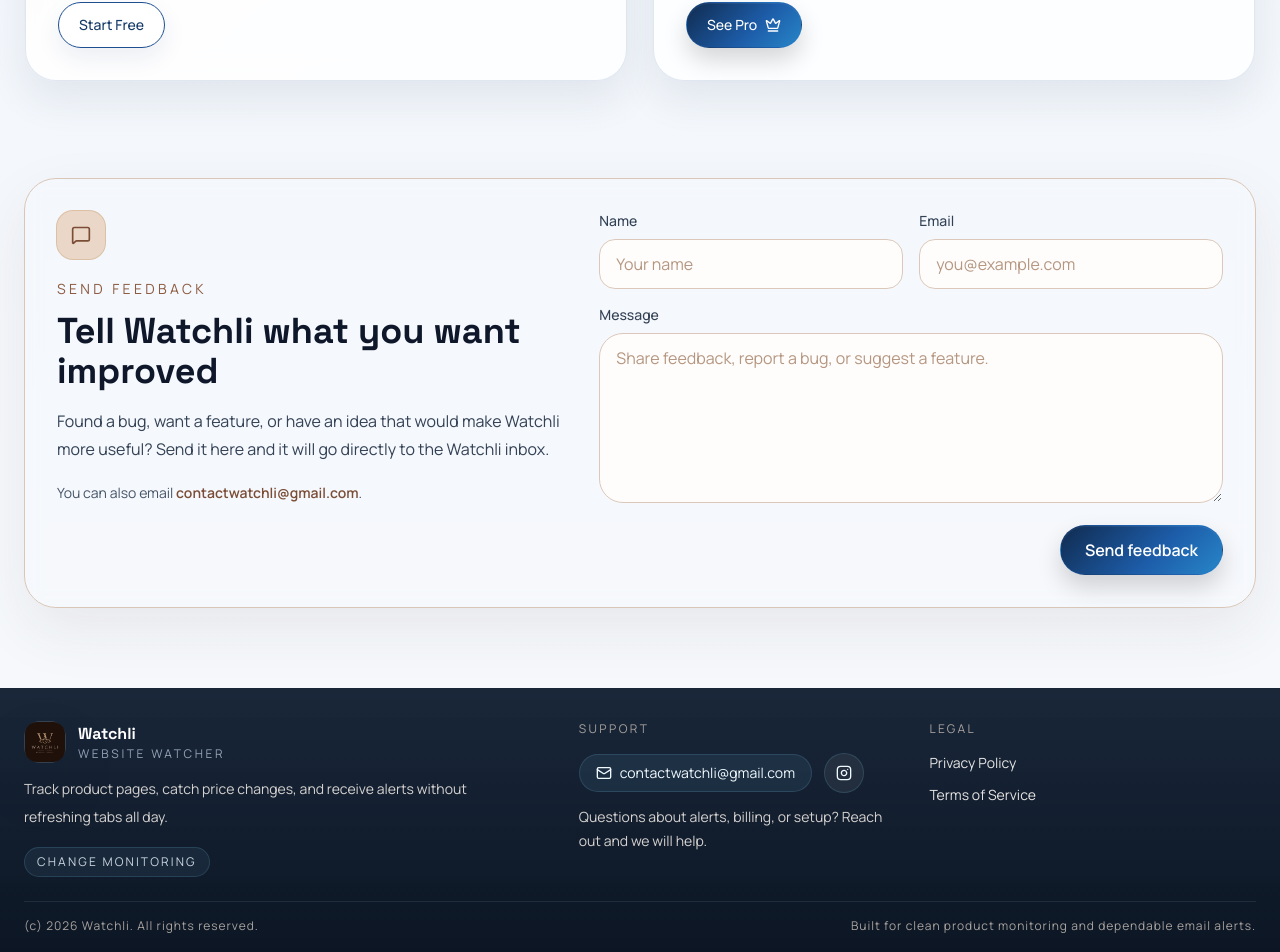
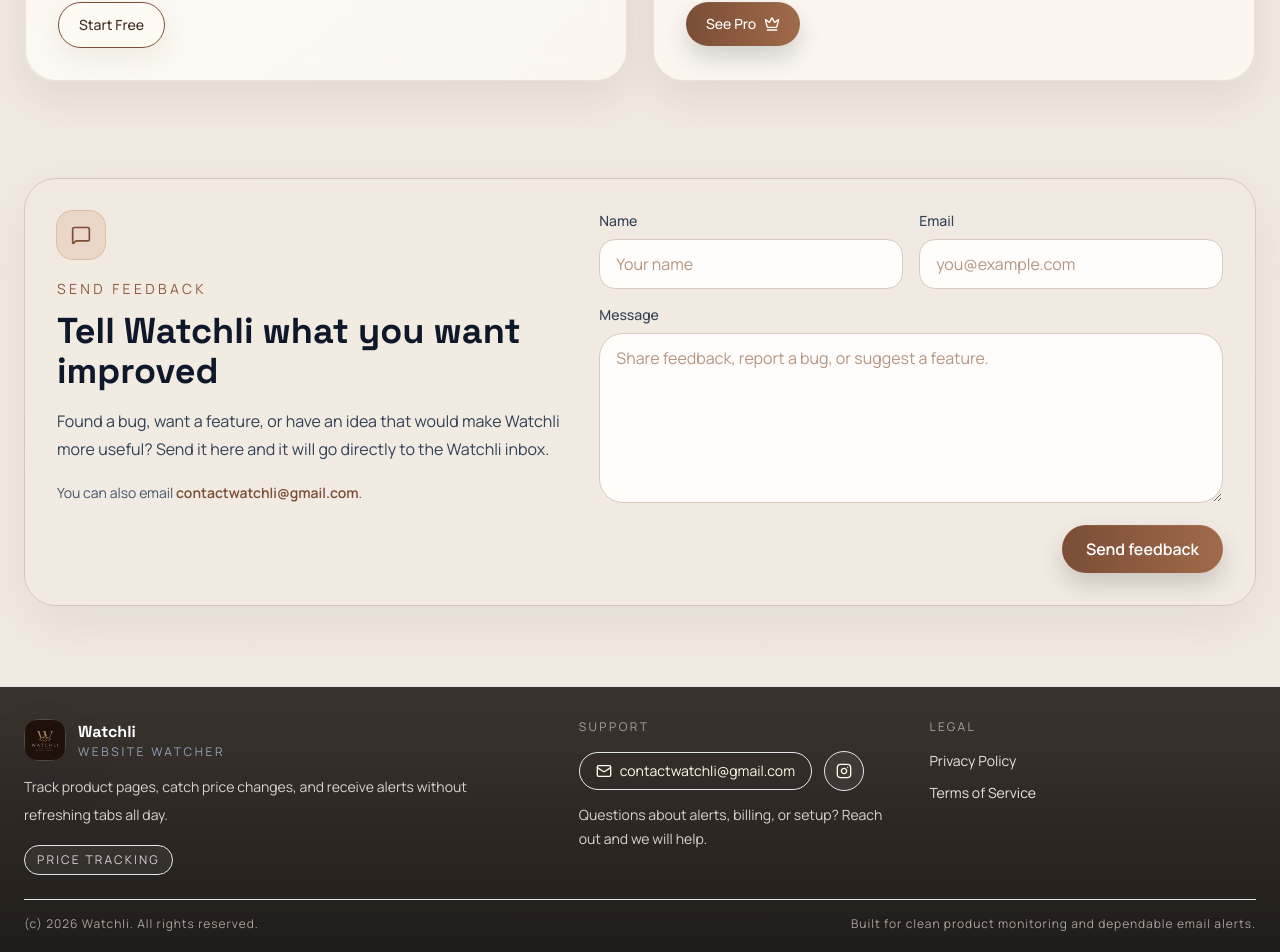
Before and after one commit to aanyaofcc/Watchli, a React (Vite) app in the folder frontend/: page / in a window 1280 px wide. Shown: the part 3587-4539 px from the top of the page. Built offline with nearby package versions, Linux system fonts and the light colour scheme; no server answers.

Commit message:
Unify Watchli with warm brown theme

```diff
--- a/frontend/src/components/SiteFooterDense.jsx
+++ b/frontend/src/components/SiteFooterDense.jsx
@@ -4,7 +4,7 @@ import { BrandLogoLink } from "./BrandLogo";
 
 export function SiteFooterDense({ compact = false, width = "max-w-7xl" }) {
   return (
-    <footer className="relative z-10 border-t border-slate-700/40 bg-[linear-gradient(180deg,rgba(18,32,51,0.97),rgba(8,18,32,0.99))]">
+    <footer className="relative z-10 border-t border-[#d3b697]/16 bg-[linear-gradient(180deg,rgba(43,36,31,0.92),rgba(26,22,19,0.98))]">
       <div className={`mx-auto ${width} px-4 sm:px-6 ${compact ? "py-5" : "py-8"}`}>
         <div className="grid gap-6 md:grid-cols-[1.3fr_0.8fr_0.8fr] md:items-start">
           <div className="max-w-md">
@@ -13,8 +13,8 @@ export function SiteFooterDense({ compact = false, width = "max-w-7xl" }) {
               Track product pages, catch price changes, and receive alerts without
               refreshing tabs all day.
             </p>
-            <div className="mt-4 inline-flex items-center gap-2 rounded-full border border-sky-300/15 bg-sky-300/[0.07] px-3 py-1.5 text-xs uppercase tracking-[0.18em] text-slate-300">
-              Change monitoring
+            <div className="mt-4 inline-flex items-center gap-2 rounded-full border border-[#d3b697]/18 bg-white/[0.06] px-3 py-1.5 text-xs uppercase tracking-[0.18em] text-stone-300">
+              Price tracking
             </div>
           </div>
 
@@ -24,7 +24,7 @@ export function SiteFooterDense({ compact = false, width = "max-w-7xl" }) {
               <div className="flex flex-wrap items-center gap-3">
                 <a
                   href="mailto:contactwatchli@gmail.com"
-                  className="inline-flex items-center gap-2 rounded-full border border-sky-300/15 bg-sky-300/[0.08] px-4 py-2 text-sm text-sky-50 transition hover:bg-sky-300/[0.14]"
+                  className="inline-flex items-center gap-2 rounded-full border border-[#c9a37f]/18 bg-[#8d5b40]/22 px-4 py-2 text-sm text-amber-50 transition hover:bg-[#8d5b40]/32"
                 >
                   <Mail className="h-4 w-4" />
                   contactwatchli@gmail.com
@@ -34,7 +34,7 @@ export function SiteFooterDense({ compact = false, width = "max-w-7xl" }) {
                   target="_blank"
                   rel="noreferrer"
                   aria-label="Watchli Instagram"
-                  className="inline-flex h-10 w-10 items-center justify-center rounded-full border border-sky-300/15 bg-white/[0.06] text-sky-50 transition hover:bg-white/[0.12]"
+                  className="inline-flex h-10 w-10 items-center justify-center rounded-full border border-[#c9a37f]/18 bg-white/[0.06] text-amber-50 transition hover:bg-white/[0.12]"
                 >
                   <Instagram className="h-4 w-4" />
                 </a>
@@ -58,7 +58,7 @@ export function SiteFooterDense({ compact = false, width = "max-w-7xl" }) {
           </div>
         </div>
 
-        <div className="mt-6 flex flex-col gap-3 border-t border-slate-700/50 pt-4 text-xs tracking-[0.08em] text-stone-400 md:flex-row md:items-center md:justify-between">
+        <div className="mt-6 flex flex-col gap-3 border-t border-[#d3b697]/14 pt-4 text-xs tracking-[0.08em] text-stone-400 md:flex-row md:items-center md:justify-between">
           <p>(c) 2026 Watchli. All rights reserved.</p>
           <p>Built for clean product monitoring and dependable email alerts.</p>
         </div>
--- a/frontend/src/pages/LandingPagePro.jsx
+++ b/frontend/src/pages/LandingPagePro.jsx
@@ -250,7 +250,7 @@ export function LandingPagePro() {
 
         <section id="product-preview" className="mx-auto max-w-7xl px-6 pb-12 sm:pb-16">
           <div className="mb-6 max-w-3xl">
-            <p className="text-sm uppercase tracking-[0.24em] text-[#315f99]">Live preview</p>
+            <p className="text-sm uppercase tracking-[0.24em] text-[#8d5b40]">Live preview</p>
             <h2 className="display-font mt-3 text-3xl font-bold text-slate-900 sm:text-4xl">
               A monitoring workspace you can understand at a glance
             </h2>
--- a/frontend/src/styles.css
+++ b/frontend/src/styles.css
@@ -226,10 +226,10 @@ h4,
   position: relative;
   overflow: hidden;
   background:
-    radial-gradient(circle at 12% 8%, rgba(71, 133, 255, 0.14), transparent 26%),
-    radial-gradient(circle at 88% 14%, rgba(37, 211, 193, 0.1), transparent 24%),
-    linear-gradient(180deg, #f8fbff 0%, #eef4fb 48%, #f7f9fc 100%);
-  color: #142033;
+    radial-gradient(circle at top left, rgba(212, 176, 142, 0.32), transparent 28%),
+    radial-gradient(circle at top right, rgba(196, 151, 118, 0.24), transparent 24%),
+    linear-gradient(180deg, #f6f1ea 0%, #eee6dc 46%, #f2ece4 100%);
+  color: #2f2722;
 }
 
 .homepage-shell h1,
@@ -247,51 +247,41 @@ h4,
 }
 
 .homepage-panel {
-  background: rgba(255, 255, 255, 0.82);
-  border: 1px solid rgba(47, 91, 154, 0.14);
+  background: rgba(255, 252, 247, 0.7);
+  border: 1px solid rgba(154, 118, 89, 0.16);
   box-shadow:
-    0 18px 40px rgba(28, 56, 92, 0.09),
+    0 18px 40px rgba(95, 72, 52, 0.1),
     inset 0 1px 0 rgba(255, 255, 255, 0.55);
   backdrop-filter: blur(12px);
 }
 
 .homepage-panel-soft {
-  background: rgba(255, 255, 255, 0.68);
-  border: 1px solid rgba(47, 91, 154, 0.12);
+  background: rgba(255, 251, 246, 0.58);
+  border: 1px solid rgba(154, 118, 89, 0.12);
   box-shadow:
-    0 12px 28px rgba(28, 56, 92, 0.07),
+    0 12px 28px rgba(95, 72, 52, 0.07),
     inset 0 1px 0 rgba(255, 255, 255, 0.45);
   backdrop-filter: blur(10px);
 }
 
 .homepage-chip {
-  background: rgba(255, 255, 255, 0.76);
-  border: 1px solid rgba(47, 91, 154, 0.16);
+  background: rgba(255, 252, 247, 0.66);
+  border: 1px solid rgba(154, 118, 89, 0.16);
   box-shadow: inset 0 1px 0 rgba(255, 255, 255, 0.45);
   backdrop-filter: blur(8px);
 }
 
 .homepage-button-secondary {
-  border: 1px solid #1d4f91;
-  background: rgba(255, 255, 255, 0.78);
-  color: #153a69;
+  border: 1px solid #7b4d36;
+  background: rgba(255, 251, 246, 0.7);
+  color: #412d21;
   box-shadow:
-    0 10px 24px rgba(28, 56, 92, 0.08),
+    0 10px 24px rgba(95, 72, 52, 0.08),
     inset 0 0 0 1px rgba(255, 255, 255, 0.28);
 }
 
 .homepage-button-secondary:hover {
-  background: rgba(255, 255, 255, 0.96);
-}
-
-.homepage-shell .glow-button {
-  background: linear-gradient(135deg, #102b4f, #1d5ca8 58%, #2786c9) !important;
-  border: 1px solid rgba(36, 112, 195, 0.22);
-  color: #ffffff;
-}
-
-.homepage-shell .glow-button:hover {
-  background: linear-gradient(135deg, #0d2545, #174f94 58%, #2178b7) !important;
+  background: rgba(255, 251, 246, 0.88);
 }
 
 .auth-input {
```
Also changed, not shown: frontend/src/lib/themes.js.
